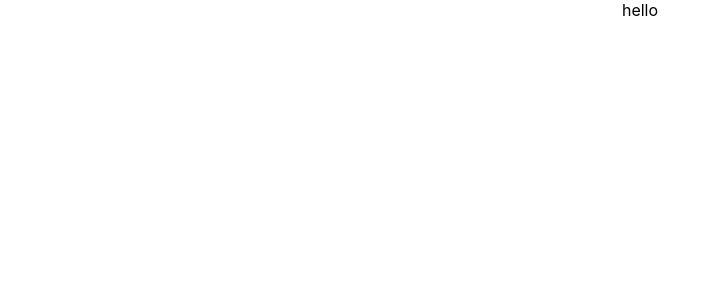
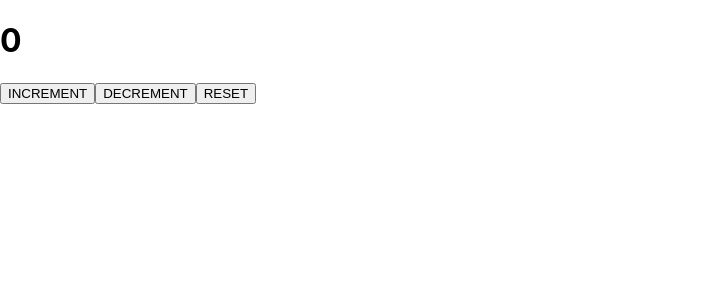
Before and after one commit to JuliaKolosovska/owu-react-23, a React (Create React App) app: page / in a window 1280 px wide. Shown: the top 300 px of the page, without its empty margins (0-721 px from the left). Built offline with nearby package versions, Linux system fonts and the light colour scheme.

Commit message:
add files

```diff
--- a/package.json
+++ b/package.json
@@ -6,9 +6,13 @@
     "@testing-library/jest-dom": "^5.16.5",
     "@testing-library/react": "^13.4.0",
     "@testing-library/user-event": "^13.5.0",
+    "axios": "^1.4.0",
+    "eslint": "8.22.0",
     "react": "^18.2.0",
     "react-dom": "^18.2.0",
+    "react-redux": "^8.0.5",
     "react-scripts": "5.0.1",
+    "redux": "^4.2.1",
     "web-vitals": "^2.1.4"
   },
   "scripts": {
--- a/src/App.js
+++ b/src/App.js
@@ -1,10 +1,31 @@
+import './App.css';
+import {useDispatch, useSelector} from "react-redux";
+import {decrement, increment, reset} from "./redux";
 
-import './App.css';
+
+
+
+
 
 function App() {
+    let store=useSelector(state=>state);
+    let dispatch=useDispatch();
+
+    const incr= () => {
+        dispatch(increment())
+    }
+    const decr = () => {
+        dispatch(decrement())
+    }
+    const res = () => {
+        dispatch(reset())
+    }
   return (
-    <div className="App">
-      hello
+    <div>
+     <h1>{store}</h1>
+      <button onClick={incr}>INCREMENT</button>
+      <button onClick={decr}>DECREMENT</button>
+      <button onClick={res}>RESET</button>
     </div>
   );
 }
--- a/src/index.js
+++ b/src/index.js
@@ -2,16 +2,14 @@ import React from 'react';
 import ReactDOM from 'react-dom/client';
 import './index.css';
 import App from './App';
-import reportWebVitals from './reportWebVitals';
+import {Provider} from "react-redux";
+import {store} from "./redux";
+
+
 
 const root = ReactDOM.createRoot(document.getElementById('root'));
 root.render(
-  <React.StrictMode>
+  <Provider store={store}>
     <App />
-  </React.StrictMode>
+  </Provider>
 );
-
-// If you want to start measuring performance in your app, pass a function
-// to log results (for example: reportWebVitals(console.log))
-// or send to an analytics endpoint. Learn more: https://bit.ly/CRA-vitals
-reportWebVitals();
--- /dev/null
+++ b/src/redux/actions/base.action.creator.js
@@ -0,0 +1,13 @@
+import {DEC, INC, RESET} from "./base.actions";
+
+export const increment = () => {
+  return {type: INC, payload: 2}
+}
+
+export const decrement = () => {
+  return {type: DEC, payload: 3}
+}
+
+export const reset = () => {
+  return {type: RESET}
+}
--- /dev/null
+++ b/src/redux/actions/base.actions.js
@@ -0,0 +1,5 @@
+const INC="INC";
+const DEC="DEC";
+const RESET="RESET";
+
+export {INC, DEC, RESET}
--- /dev/null
+++ b/src/redux/actions/index.js
@@ -0,0 +1,2 @@
+export * from './base.actions';
+export * from './base.action.creator'
--- /dev/null
+++ b/src/redux/index.js
@@ -0,0 +1,3 @@
+export * from "./store/store";
+export * from './reducers/index'
+export * from './actions/index'
--- /dev/null
+++ b/src/redux/reducers/base.reducer.js
@@ -0,0 +1,13 @@
+export const baseReducer = (state = 0, action) => {
+    switch (action.type) {
+        case "INC":
+            return state += action.payload;
+        case "DEC":
+            return state -= action.payload;
+        case "RESET":
+            return 0;
+        default:
+            return state;
+
+    }
+}
--- /dev/null
+++ b/src/redux/reducers/index.js
@@ -0,0 +1 @@
+export * from './base.reducer'
--- /dev/null
+++ b/src/redux/store/store.js
@@ -0,0 +1,4 @@
+import {createStore} from "redux";
+import {baseReducer} from "../reducers";
+
+export let store=createStore(baseReducer)
```
Also changed, not shown: 1 other file (tests, documents, lock files or other folders).
